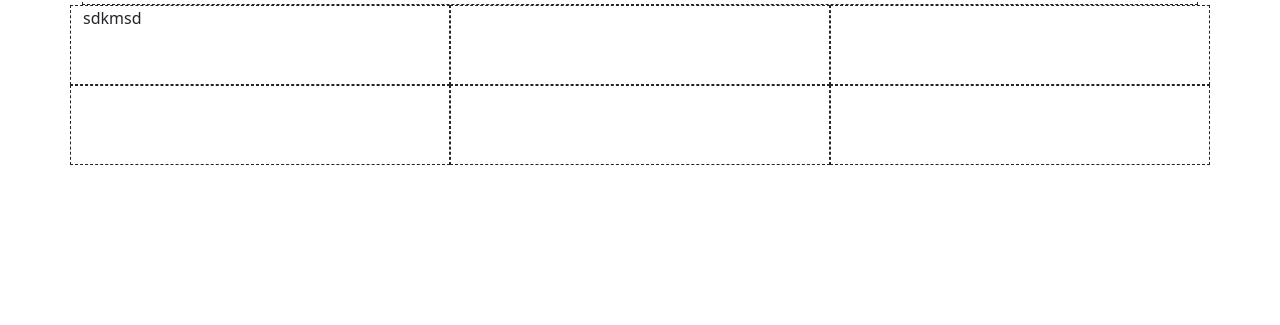
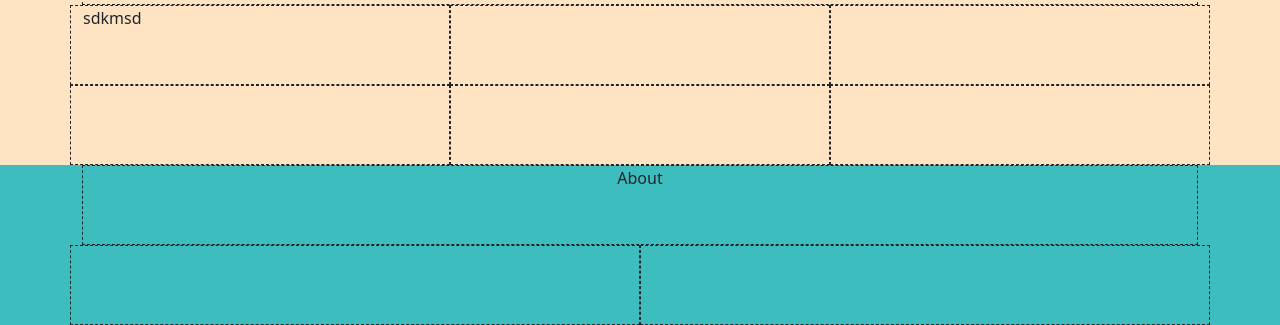
Before and after one commit to manuelloverso/html-css-bootstrap-freelancer, a plain HTML site: page index.html in a window 1280 px wide. Shown: the part 555-880 px from the top of the page. Before the commit the page ends 800 px from the top, so only its background shows below. Drawn offline with nearby package versions, Linux system fonts and the light colour scheme.

Commit message:
add about section structure

```diff
--- a/assets/css/style.css
+++ b/assets/css/style.css
@@ -3,9 +3,17 @@
   background-color: rgb(192, 192, 192);
 }
 
-.jumbotron {
+.debug #jumbotron {
   height: 400px;
   background-color: aqua;
+}
+
+.debug #portfolio {
+  background-color: bisque;
+}
+
+.debug #about {
+  background-color: rgb(61, 189, 189);
 }
 
 [class*="col"] {
--- a/index.html
+++ b/index.html
@@ -33,14 +33,14 @@
     <!-- Site Main -->
     <main>
       <!-- Jumbotron Section -->
-      <section class="jumbotron">
+      <section id="jumbotron">
         <div class="container d-flex justify-content-center">
           <div class="col-12 col-sm-10 col-md-8"></div>
         </div>
       </section>
 
       <!-- Portfolio Section -->
-      <section class="portofolio">
+      <section id="portfolio">
         <div class="container">
           <div class="col-12 d-flex justify-content-center">
             <h1>Portfolio</h1>
@@ -55,6 +55,17 @@
           </div>
         </div>
       </section>
+
+      <!--  About Section -->
+      <section id="about">
+        <div class="container">
+          <div class="col-12 d-flex justify-content-center">About</div>
+          <div class="row justify-content-center">
+            <div class="col-8 col-md-5 col-xl-6"></div>
+            <div class="col-8 col-md-5 col-xl-6"></div>
+          </div>
+        </div>
+      </section>
     </main>
 
     <!-- Site Footer -->
```
